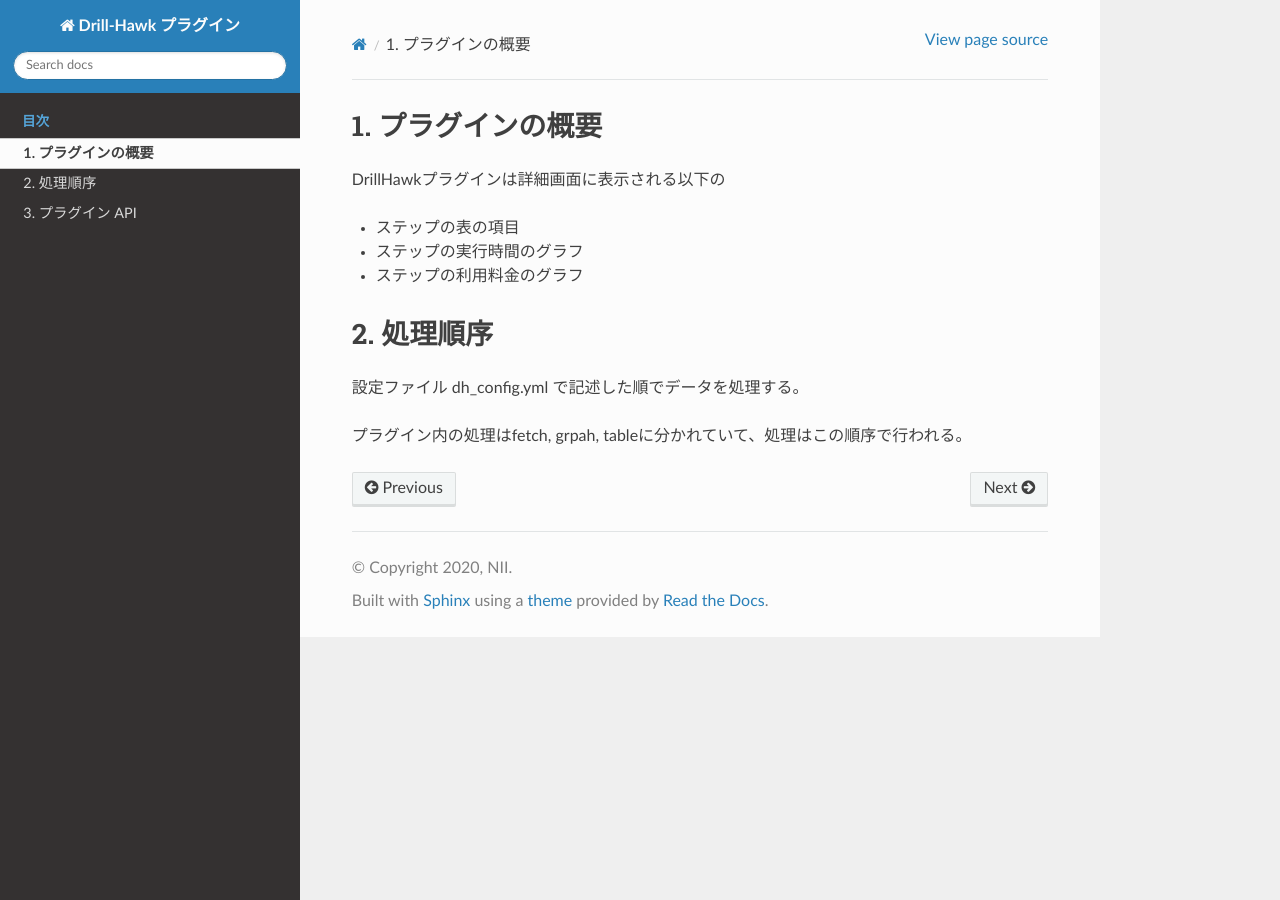
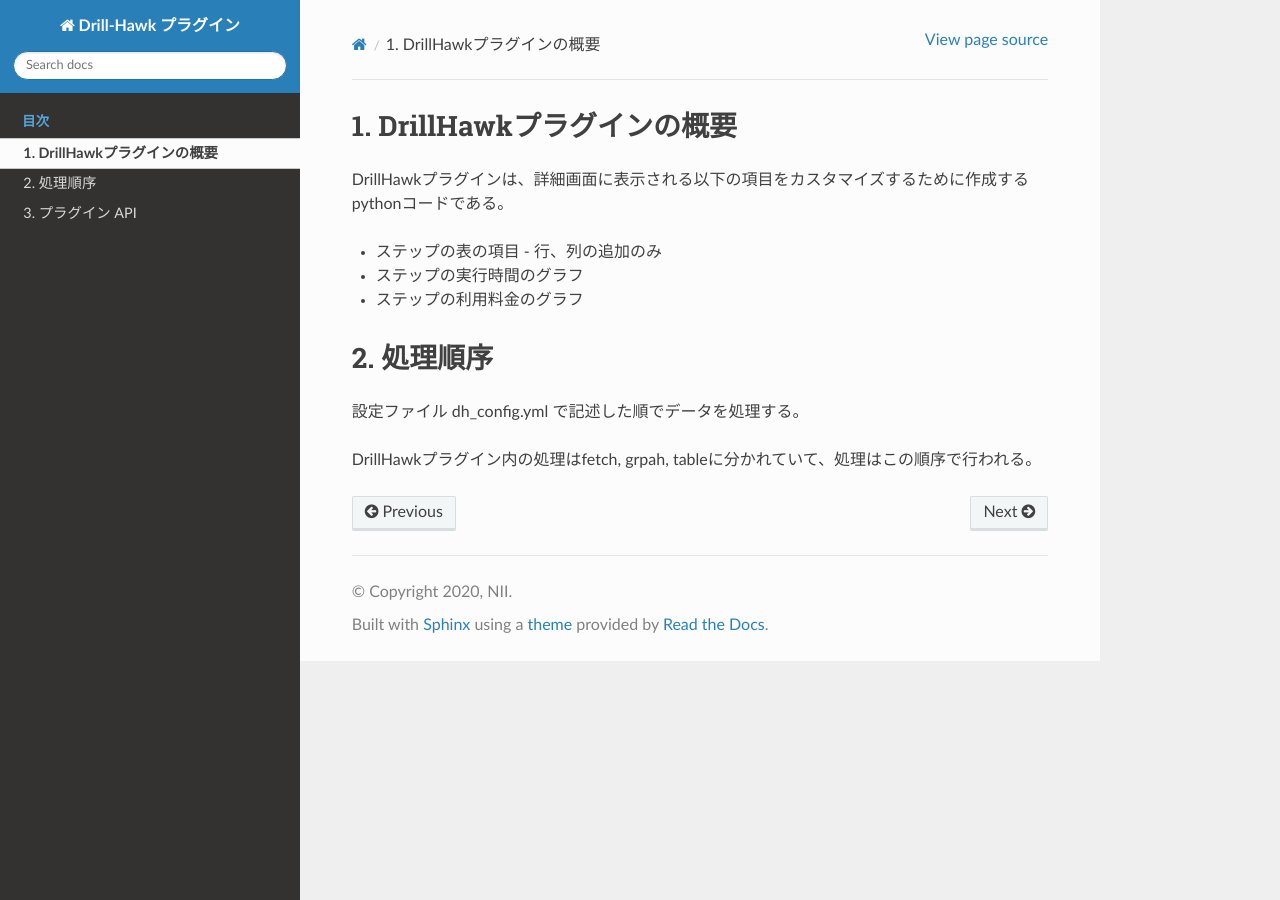
Before and after one commit to tom-tan/drill-hawk, a Sphinx documentation site: the page built from doc/overview.rst, in a window 1280 px wide. Built offline with Sphinx 7.4.7 and the Read the Docs theme 2.0.0, drawn with Linux system fonts in a browser that asks for light colours.

Commit message:
プラグインの説明を記述した

```diff
--- a/doc/index.rst
+++ b/doc/index.rst
@@ -4,7 +4,7 @@
    contain the root `toctree` directive.
 
 ===============================================================
-Drill-Hawk プラグイン仕様書
+DrillHawk プラグイン仕様書
 ===============================================================
 
 .. toctree::
--- a/doc/overview.rst
+++ b/doc/overview.rst
@@ -1,9 +1,10 @@
-プラグインの概要
+DrillHawkプラグインの概要
 ======================
 
-DrillHawkプラグインは詳細画面に表示される以下の
+DrillHawkプラグインは、詳細画面に表示される以下の項目をカスタマイズするために作成するpythonコードである。
 
 - ステップの表の項目
+  - 行、列の追加のみ
 - ステップの実行時間のグラフ
 - ステップの利用料金のグラフ
 
@@ -12,4 +13,4 @@
 
 設定ファイル dh_config.yml で記述した順でデータを処理する。
 
-プラグイン内の処理はfetch, grpah, tableに分かれていて、処理はこの順序で行われる。
+DrillHawkプラグイン内の処理はfetch, grpah, tableに分かれていて、処理はこの順序で行われる。
```
Also changed, not shown: 1 other file.
